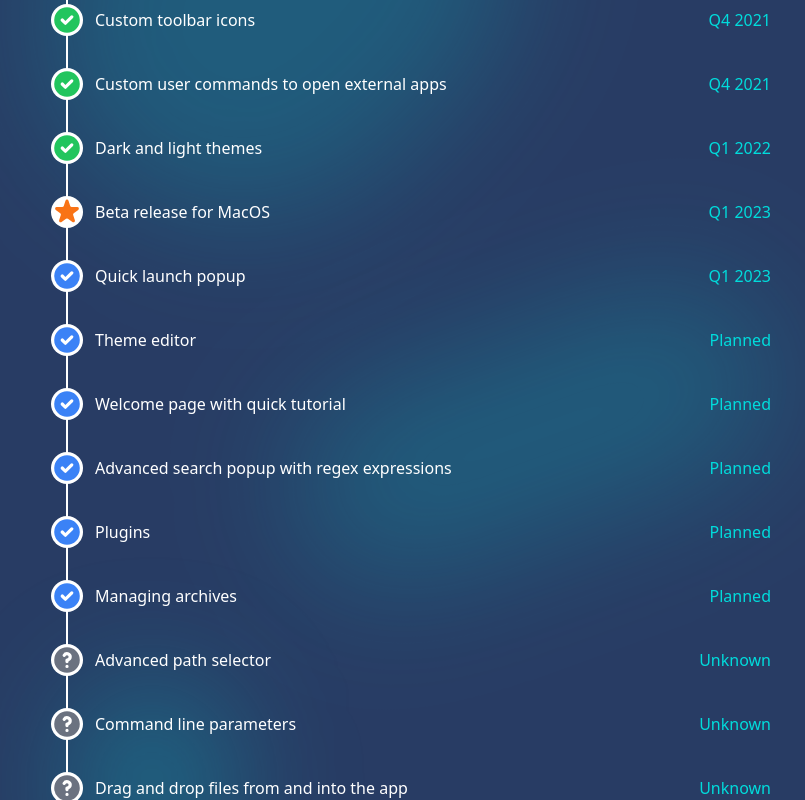
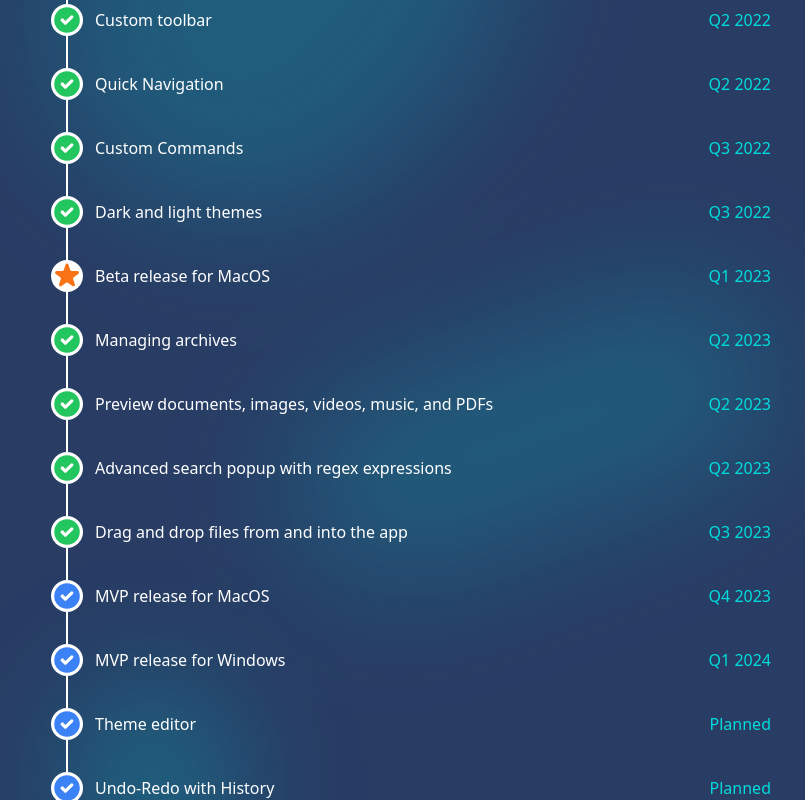
Before and after one commit to direntdev/dirent-website, a Next.js app: page /roadmap in a window 1280 px wide. Shown: the part 480-1280 px from the top of the page, without its empty margins (229-1034 px from the left). Built offline with nearby package versions, Linux system fonts and the light colour scheme.

Commit message:
roadmap updated

```diff
--- a/pages/roadmap.tsx
+++ b/pages/roadmap.tsx
@@ -10,7 +10,7 @@ const timeline: {
   type: "done" | "milestone" | "planned" | "maybe";
 }[] = [
   {
-    content: "Core running on Windows and MacOS",
+    content: "Alpha running on Windows and MacOS",
     href: "",
     date: "Q3 2021",
     type: "done",
@@ -18,37 +18,43 @@ const timeline: {
   {
     content: "Custom keyboard shortcuts",
     href: "",
-    date: "Q3 2021",
+    date: "Q1 2022",
     type: "done",
   },
   {
     content: "Command palette",
     href: "",
-    date: "Q3 2021",
+    date: "Q1 2022",
     type: "done",
   },
   {
     content: "Preserve app state",
     href: "",
-    date: "Q4 2021",
+    date: "Q2 2022",
     type: "done",
   },
   {
-    content: "Custom toolbar icons",
+    content: "Custom toolbar",
     href: "",
-    date: "Q4 2021",
+    date: "Q2 2022",
     type: "done",
   },
   {
-    content: "Custom user commands to open external apps",
+    content: "Quick Navigation",
     href: "",
-    date: "Q4 2021",
+    date: "Q2 2022",
+    type: "done",
+  },
+  {
+    content: "Custom Commands",
+    href: "",
+    date: "Q3 2022",
     type: "done",
   },
   {
     content: "Dark and light themes",
     href: "",
-    date: "Q1 2022",
+    date: "Q3 2022",
     type: "done",
   },
   {
@@ -58,9 +64,39 @@ const timeline: {
     type: "milestone",
   },
   {
-    content: "Quick launch popup",
+    content: "Managing archives",
     href: "#",
-    date: "Q1 2023",
+    date: "Q2 2023",
+    type: "done",
+  },
+  {
+    content: "Preview documents, images, videos, music, and PDFs",
+    href: "",
+    date: "Q2 2023",
+    type: "done",
+  },
+  {
+    content: "Advanced search popup with regex expressions",
+    href: "",
+    date: "Q2 2023",
+    type: "done",
+  },
+  {
+    content: "Drag and drop files from and into the app",
+    href: "#",
+    date: "Q3 2023",
+    type: "done",
+  },
+  {
+    content: "MVP release for MacOS",
+    href: "#",
+    date: "Q4 2023",
+    type: "planned",
+  },
+  {
+    content: "MVP release for Windows",
+    href: "#",
+    date: "Q1 2024",
     type: "planned",
   },
   {
@@ -70,53 +106,22 @@ const timeline: {
     type: "planned",
   },
   {
-    content: "Welcome page with quick tutorial",
+    content: "Undo-Redo with History",
     href: "#",
     date: "Planned",
     type: "planned",
   },
   {
-    content: "Advanced search popup with regex expressions",
-    href: "#",
-    date: "Planned",
-    type: "planned",
-  },
-
-  {
-    content: "Plugins",
+    content: "Plugin Support",
     href: "#",
     date: "Planned",
     type: "planned",
   },
   {
-    content: "Managing archives",
+    content: "iCloud Integration",
     href: "#",
     date: "Planned",
     type: "planned",
-  },
-  {
-    content: "Advanced path selector",
-    href: "#",
-    date: "Unknown",
-    type: "maybe",
-  },
-  {
-    content: "Command line parameters",
-    href: "#",
-    date: "Unknown",
-    type: "maybe",
-  },
-  {
-    content: "Drag and drop files from and into the app",
-    href: "#",
-    date: "Unknown",
-    type: "maybe",
-  },
-  {
-    content: "Export current list of files to csv",
-    href: "#",
-    date: "Unknown",
-    type: "maybe",
   },
 ];
 
```
